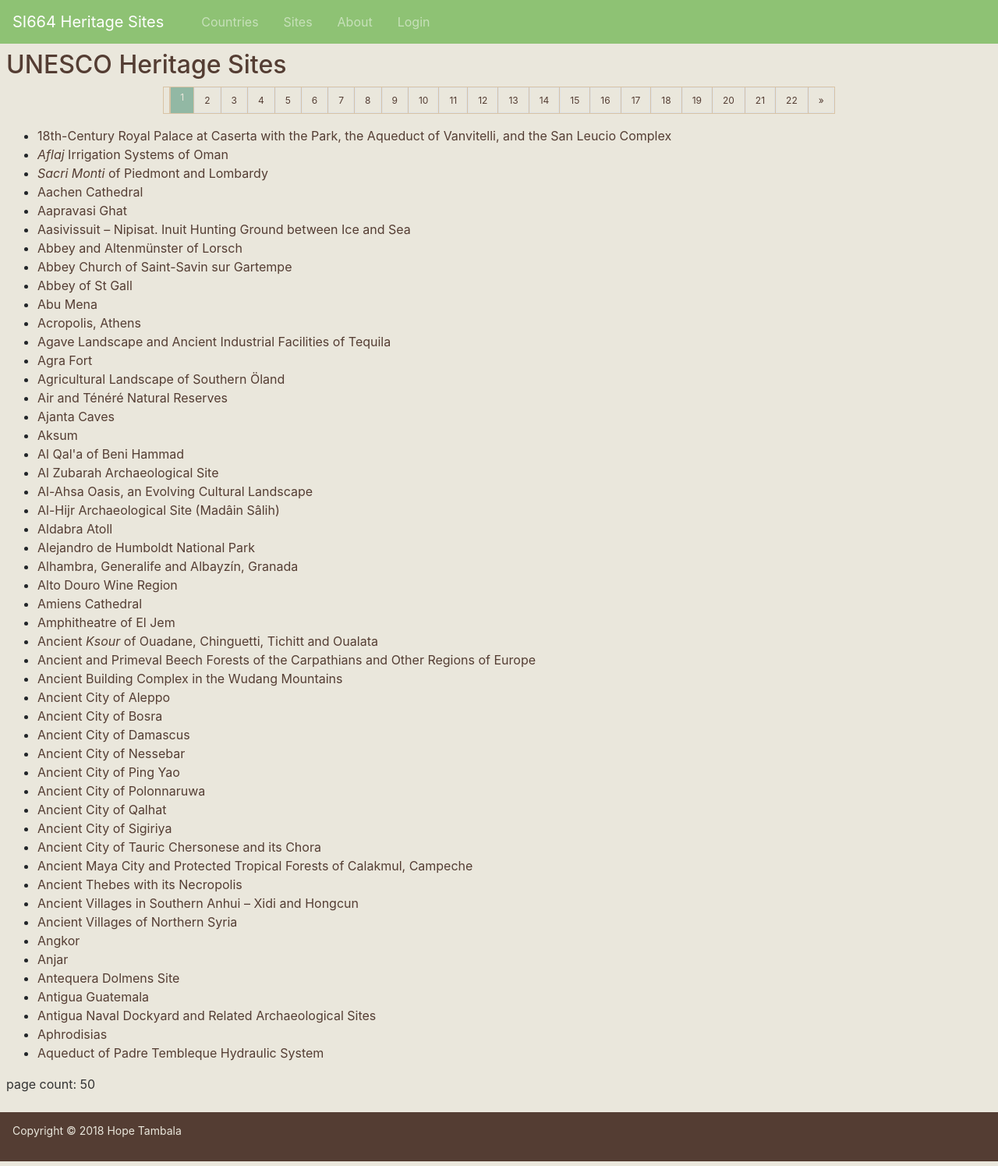
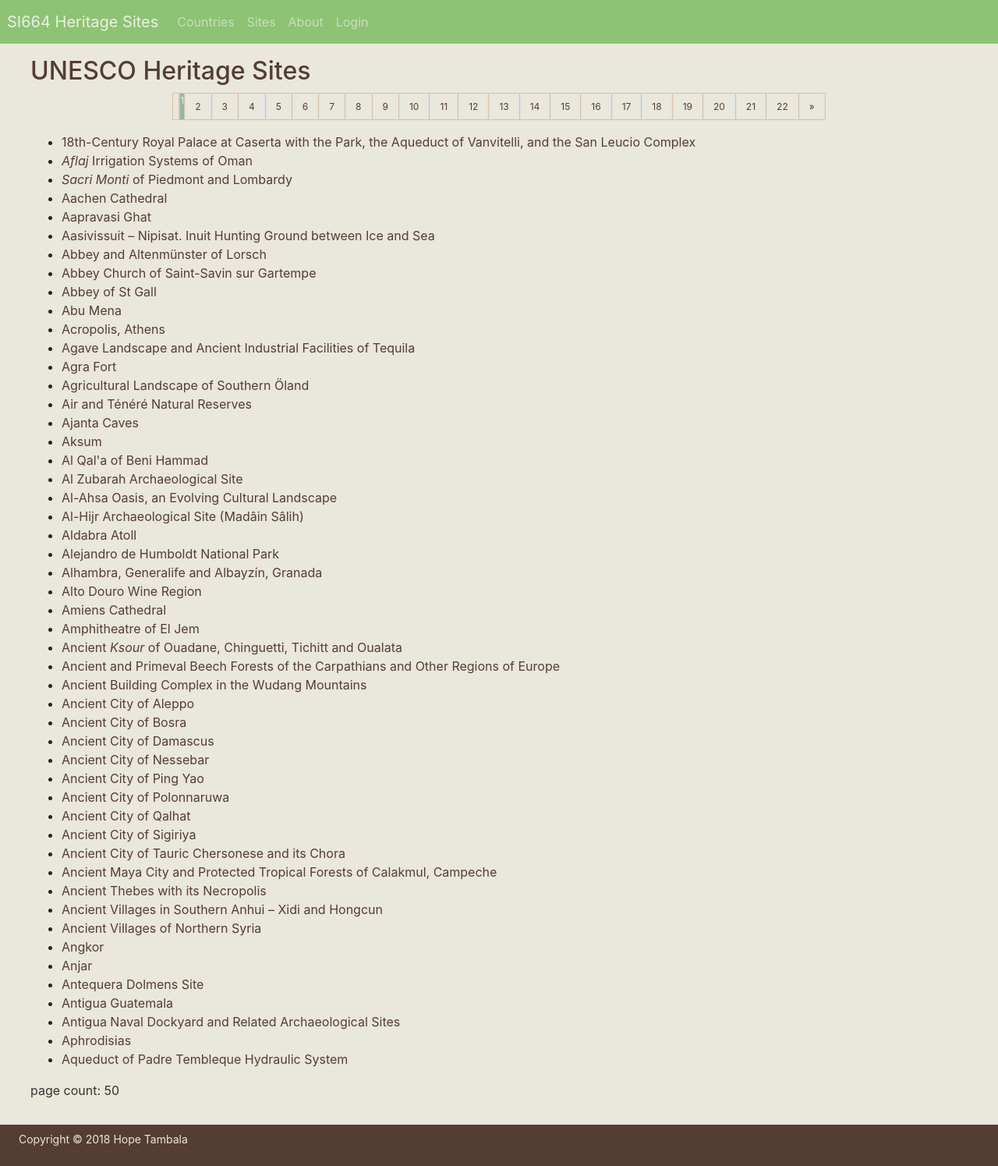
Before and after one commit to hopetambala/django_unesco, a Django app: page /heritagesites/sites/ in a window 1280 px wide. Shown: the whole page at 78% size. Run offline with Django 3.2, Linux system fonts and the light colour scheme; data comes from the database, SQL or seed files in the repository; some libraries are stand-ins or nearby versions.

Commit message:
update()

```diff
--- a/heritagesites/static/css/heritagesites.css
+++ b/heritagesites/static/css/heritagesites.css
@@ -26,12 +26,12 @@ nav {
 .navbar-custom .navbar-brand,
 .navbar-custom .navbar-text {
     color: rgba(255,255,255,.8);
-    padding: 0.8rem 1rem;
+    /*padding: 0.8rem 1rem;  Week 8*/
 }
 /* change the link color */
 .navbar-custom .navbar-nav .nav-link {
     color: rgba(255,255,255,.5);
-    padding: 1rem 1rem;
+    /*padding: 1rem 1rem;  Week 8*/
 }
 /* change the color of active or hovered links */
 .navbar-custom .nav-item.active .nav-link,
@@ -57,7 +57,7 @@ nav {
 .pagination > li.page-item.active {
     background-color: #92B8A4;
     color: #EAE7DC;
-    padding: 0.25rem 0.75rem;
+    /*padding: 0.25rem 0.75rem;  Week 8*/
 }
 
 /*
@@ -70,7 +70,7 @@ main {
 
 .container-fluid {
     background-color: transparent;
-    padding: 0.5rem 0.5rem;
+    /*padding: 0.5rem 0.5rem;  Week 8*/
 }
 
 /*
@@ -79,7 +79,7 @@ main {
 
 footer {
     background-color: #543D33;
-    padding: 0.8rem 1rem;
+    /*padding: 0.8rem 1rem;  Week 8*/
 }
 
 footer a:link {
@@ -120,7 +120,7 @@ footer p {
 h1, h2, h3, h4 {
     color: #543D33;
     /* margin-top: 1em; */
-    margin-bottom: 0.5rem;
+    /*margin-bottom: 0.5rem; Week 8*/
     text-align: left;
 }
 
--- a/heritagesites/templates/heritagesites/base.html
+++ b/heritagesites/templates/heritagesites/base.html
@@ -21,8 +21,8 @@
   <body>
 
     <!-- A grey horizontal navbar that becomes vertical on small screens -->
-    <nav class="navbar navbar-expand-sm navbar-dark navbar-custom p-0">
-
+    <nav class="navbar navbar-expand-sm navbar-dark navbar-custom sticky-top px-4 py-2">
+      <div class="row">
         <a class="navbar-brand" href="{% url 'home' %}">SI664 Heritage Sites</a>
 
         <ul class="navbar-nav mr-auto">
@@ -39,9 +39,10 @@
               <a class="nav-link" href="{% url 'login' %}">Login</a>
           </li>
         </ul>
+      </div>
     </nav>
 
-    <main>
+    <main class="px-4 py-3">
       <div class="container-fluid">
         {% block content %}
 
@@ -49,7 +50,7 @@
       </div>
     </main>
 
-    <footer>
+    <footer class="px-4 py-2">
       <p>Copyright &copy; 2018 <a href="mailto:hpbala@umich.edu">Hope Tambala</a></p>
     </footer>
 
--- a/heritagesites/templates/heritagesites/login.html
+++ b/heritagesites/templates/registration/login.html
@@ -8,14 +8,14 @@
 
   <p>Connect with a social network:</p>
 
-  <a href="{% url 'social:begin' 'google-oauth2' %}">Sign in with Google</a>
+  <a class="btn btn-outline-success" href="{% url 'social:begin' 'google-oauth2' %}">Sign in with Google</a>
   <p>&nbsp;</p>
   <p>Sign in with your email address and password:</p>
 
   <form method="post">
     {% csrf_token %}
     {{ form.as_p }}
-    <button type="submit">Login</button>
+    <button type="submit" class="btn btn-outline-success">Sign in</button>
   </form>
 
 {% endblock content %}
```
Also changed, not shown: heritagesites/templates/registration/logout.html (renamed from heritagesites/templates/heritagesites/logout.html), 1 other file. Lines whose indentation alone changed are shown as unchanged.
